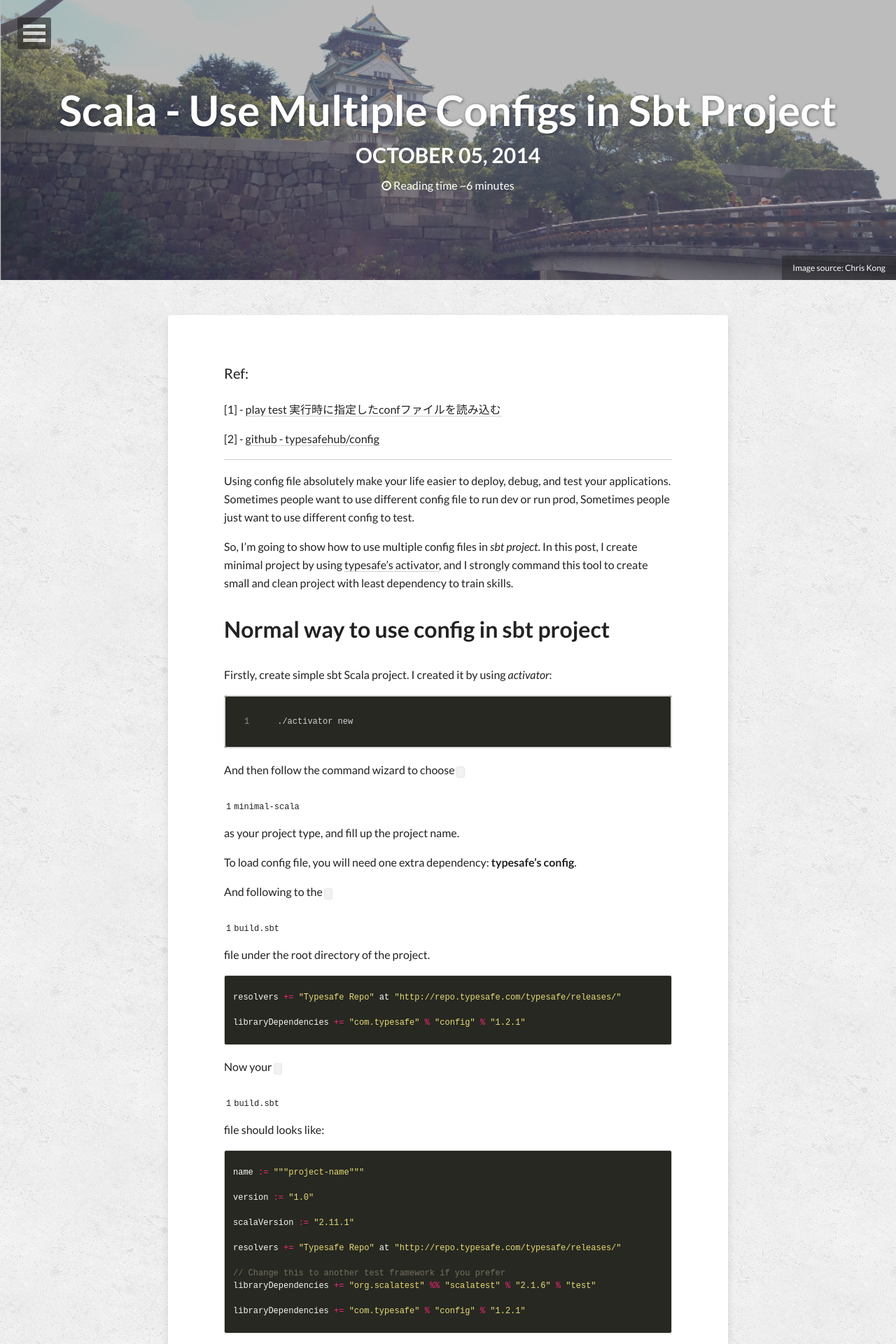
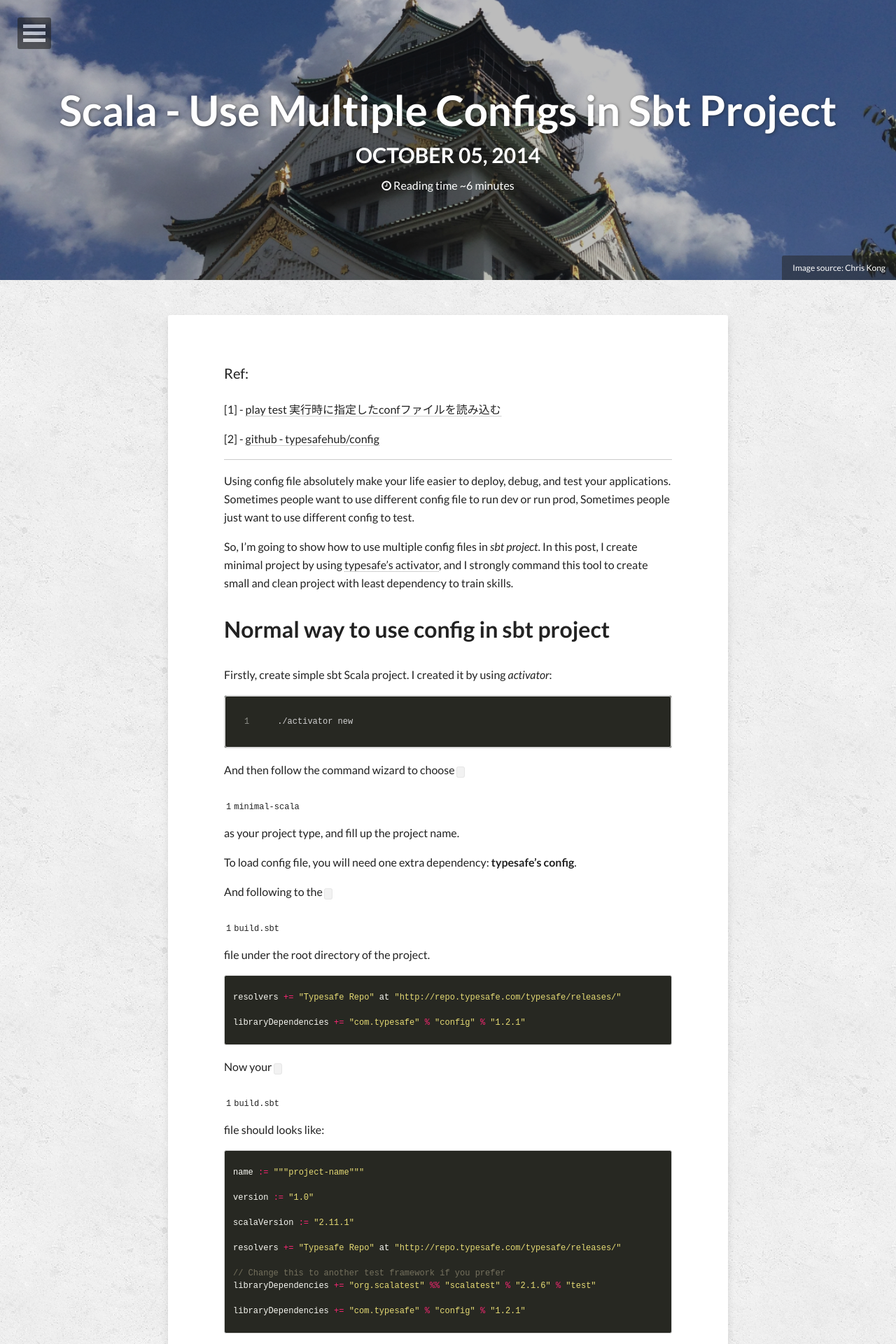
Before and after one commit to visualskyrim/visualskyrim.github.io, a Jekyll site: the page built from _posts/2014-10-05-scala-use-multiple-config-in-sbt-project.md, in a window 1280 px wide. Shown: the top 1920 px of the page at 70% size. Built offline with Jekyll 4.4.1, drawn with Linux system fonts in a browser that asks for light colours; nearby versions of some CDN libraries; comment, search, counter and statistics services are not loaded.

Commit message:
better format

```diff
--- a/_posts/2014-10-05-scala-use-multiple-config-in-sbt-project.md
+++ b/_posts/2014-10-05-scala-use-multiple-config-in-sbt-project.md
@@ -6,7 +6,7 @@ modified: 2016-01-11
 tags: Scala sbt
 category: Scala
 image:
-  feature: abstract-3.jpg
+  feature: abstract-5.jpg
   credit: Chris Kong
   creditlink: http://visualskyrim.github.io/
 comments: true
```
Also changed, not shown: _posts/2015-02-08-use-filter-in-play-java.md (+2 -2 lines).
